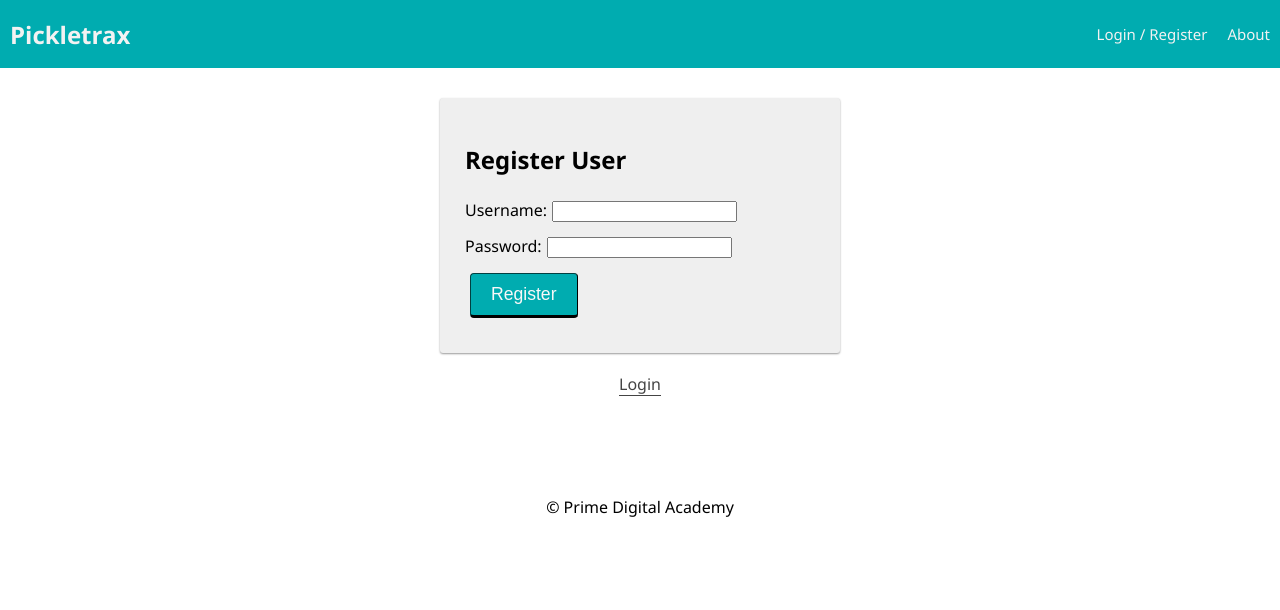
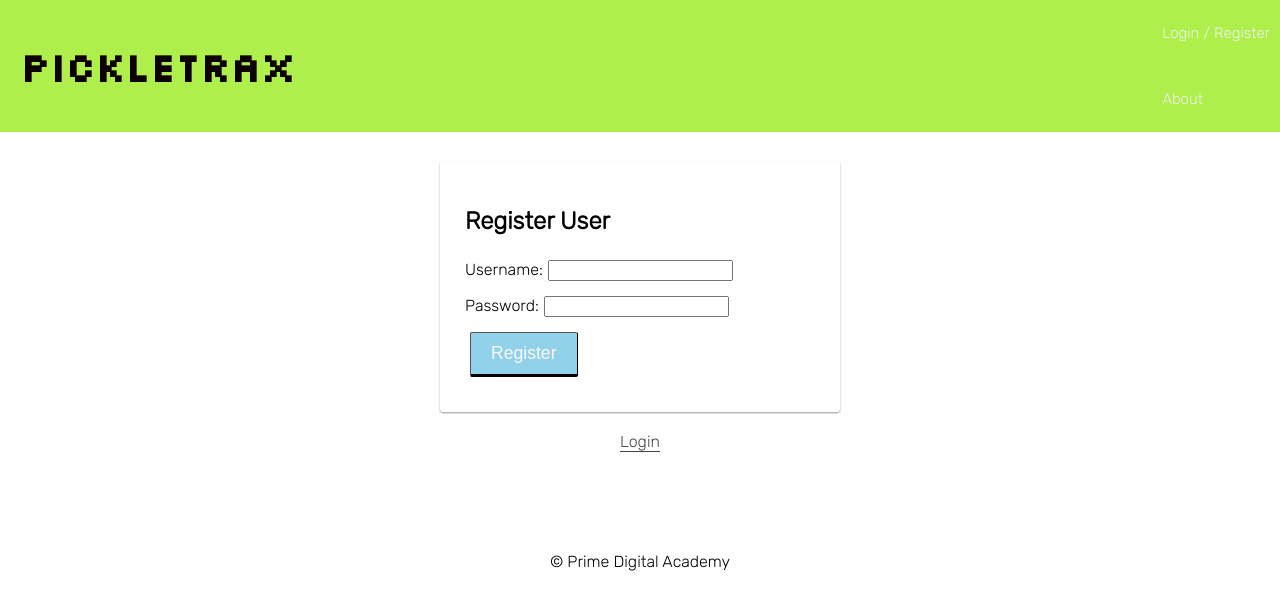
Before and after one commit to oscar-oscar/prime-solo-project, a React (Create React App) app: page /#/registration in a window 1280 px wide. Shown: the top 610 px of the page. Built offline with nearby package versions, Linux system fonts and the light colour scheme; no server answers.

Commit message:
test out css ideas

```diff
--- a/public/index.html
+++ b/public/index.html
@@ -1,16 +1,27 @@
 <!doctype html>
 <html lang="en">
+
 <head>
   <meta charset="utf-8">
   <meta name="viewport" content="width=device-width, initial-scale=1, shrink-to-fit=no">
   <meta name="theme-color" content="#000000">
+  <link rel="stylesheet" href="https://fonts.googleapis.com/css?family=Roboto:300,400,500,700&display=swap" />
+  <link rel="stylesheet" href="https://fonts.googleapis.com/icon?family=Material+Icons" />
+  <link rel="preconnect" href="https://fonts.googleapis.com">
+  <link rel="preconnect" href="https://fonts.gstatic.com" crossorigin>
+  <link href="https://fonts.googleapis.com/css2?family=Rubik:ital,wght@0,300;1,300&family=Silkscreen&display=swap"
+    rel="stylesheet">
+
+
 
   <title>App</title>
 </head>
+
 <body>
   <noscript>
     You need to enable JavaScript to run this app.
   </noscript>
   <div id="react-root"></div>
 </body>
+
 </html>
--- a/src/components/AddGame/AddGame.jsx
+++ b/src/components/AddGame/AddGame.jsx
@@ -13,7 +13,6 @@ function AddGame() {
     const history = useHistory();
     const dispatch = useDispatch();
 
-    const [newGame, setNewGame] = useState([]);
     const [myScore, setMyscore] = useState('');
     const [oppScore, setOppScore] = useState('');
     const [partnerName, setPartnerName] = useState('');
@@ -21,7 +20,7 @@ function AddGame() {
     const [opponentTwoName, setOpponentTwoName] = useState('');
     const [courtlocation, setCourtlocation] = useState('');
     const [gameDate, setGameDate] = useState('');
-
+    const [notes, setNotes] = useState('');
 
 
     // will dispatch here
@@ -37,6 +36,7 @@ function AddGame() {
                 score_a: myScore,
                 score_b: oppScore,
                 location: courtlocation,
+                notes: notes
 
             }
         })
@@ -105,7 +105,6 @@ function AddGame() {
                         const limit = 2;
                         setMyscore(event.target.value.slice(0, limit));
                     }}
-
                 />
 
                 <label>Opp Score</label>
--- a/src/components/App/App.css
+++ b/src/components/App/App.css
@@ -5,7 +5,7 @@ body,
 }
 
 body {
-  font-family: 'Segoe UI', Tahoma, Geneva, Verdana, sans-serif;
+  font-family: 'Rubik', sans-serif;
   margin: 0px;
 }
 
@@ -22,6 +22,7 @@ Container
   padding: 20px;
 }
 
+
 /* --------------------------------------------------------------------------------
 Button
 -------------------------------------------------------------------------------- */
@@ -29,13 +30,11 @@ Button
 .btn {
   display: inline-block;
   padding: 10px 20px;
-  border-color: #014041;
   border-width: 1px 1px 3px;
-  border-radius: 4px;
-  background-color: #00acb0;
+  border-radius: 2px;
+  background-color: #92D1EA;
   color: #f8f8f8;
   font-size: 1.1rem;
-  outline: 0;
   cursor: pointer;
 }
 
@@ -55,7 +54,7 @@ Button
 }
 
 .btn:hover {
-  background-color: #008183;
+  background-color: #AFEF4B;
   text-decoration: none;
 }
 
@@ -72,8 +71,15 @@ Button
 
 .btn_asLink:hover {
   background-color: transparent;
-  border-color: #008183;
   color: #008183;
+}
+
+.game-list{
+  margin: 20px;
+}
+
+.game-list-h2{
+  font-family: S;
 }
 
 /* --------------------------------------------------------------------------------
@@ -101,7 +107,6 @@ Form Treatment
   max-width: 100%;
   padding: 25px;
   margin: 0 auto 20px;
-  background-color: #efefef;
   border-radius: 3px;
   box-shadow: 0 1px 2px rgb(0, 0, 0, 0.4);
 }
--- /dev/null
+++ b/src/components/Dashboard/Dashboard.css
@@ -0,0 +1,16 @@
+.logBtn{
+
+  padding: 10px 20px;
+  margin: 20px;
+  align-items: center;
+}
+
+.game-list-h2 {
+    font-family: 'Silkscreen', 'Courier New', Courier, monospace;
+    text-align: center;
+    font-size: 32px;
+    font-weight: 700;
+    color: #403f3f;
+    padding: 20px;
+    margin: 0px;
+  }
--- a/src/components/Dashboard/Dashboard.jsx
+++ b/src/components/Dashboard/Dashboard.jsx
@@ -4,6 +4,11 @@ import axios from 'axios';
 import { useDispatch, useSelector } from 'react-redux';
 import { useHistory } from 'react-router-dom';
 import LogGame from '../AddGame/AddGame';
+import Grid2 from '@mui/material/Unstable_Grid2';
+import Button from '@mui/material/Button';
+import Grid from '@mui/material/Grid';
+import './Dashboard.css';
+
 
 //this is the main page of the app
 //user should see a list of their games played
@@ -41,23 +46,28 @@ function Dashboard() {
 
 
     return (
-        <div>
-            <h3>Game List</h3>
-            <button onClick={() => history.push('/add')} className="button">Log Game</button>
+        <div className="game-list">
+        <Grid container spacing={{ xs: 2, md: 3 }} columns={{ xs: 4, sm: 8, md: 12 }}>
+            <Grid item xs={12} >
+
+                    <div><h4>display record here</h4>
+                    <h2 className="game-list-h2">Game List</h2>
+                    </div>
+                    <Button sx={{ margin: 4 }} color="primary" variant="contained" onClick={() => history.push('/add')} className="button">Log New Game</Button>
                     <ul>
                         {gameList.map(game => {
                             return (
                                 <li key={game.id}>
-                            <div>Game Date: <h3>{game.date}</h3></div><br />
+                                    <div>Game Date: {game.date} </div><br />
                                     <div>My Score: {game.score_a} Opponent : {game.score_b}</div>
                                     <div>Location: {game.location}</div>
 
                                     {game.partner ?
-                                <div><h2>My Partner:{game.partner}</h2></div> : null}
+                                        <div>My Partner: {game.partner}</div> : null}
 
                                     <div>Played against: {game.opponent_1}</div>
                                     {game.opponent_2 ?
-                                <div><h2>and {game.opponent_2}</h2></div> : null}
+                                        <div> and {game.opponent_2} </div> : null}
                                     <br />
 
                                     <button onClick={() => seeDetails(game)}>See Details</button>
@@ -67,6 +77,8 @@ function Dashboard() {
                             )
                         })}
                     </ul>
+                </Grid>
+            </Grid>
         </div>
     )
 
--- a/src/components/Details/Details.jsx
+++ b/src/components/Details/Details.jsx
@@ -3,6 +3,7 @@ import { useEffect, useState } from 'react';
 import axios from 'axios';
 import { useDispatch, useSelector } from 'react-redux';
 import { useHistory, useParams } from 'react-router-dom';
+import Button from '@mui/material/Button';
 
 function Details() {
     console.log('in Details comp');
@@ -42,7 +43,10 @@ function Details() {
             <h2>VS</h2>
             <h3>{gameDetails.opponent_1} &amp; {gameDetails.opponent_2}</h3>
             <h3>Location: {gameDetails.location}</h3>
-            <button  style={{cursor: 'pointer'}} onClick={() => deleteGame(gameDetails.id)}>Delete</button>
+            <Button sx={{ margin: 4 }} color="error" variant="contained" onClick={() => deleteGame(gameDetails.id)}>Delete</Button>
+            <br/>
+
+            <Button sx={{ margin: 4 }} color="primary" variant="contained" onClick={() => history.push('/dashboard')}>Back</Button>
         </div>
     )
 }
--- a/src/components/Nav/Nav.css
+++ b/src/components/Nav/Nav.css
@@ -5,7 +5,8 @@
   align-items: center;
 
   margin: 0 0 30px;
-  background-color: #00acb0;
+  background-color:  #AFEF4B;
+  ;
   overflow: hidden;
 }
 
@@ -14,18 +15,20 @@
 }
 
 .nav-title {
-  font-size: 24px;
+  font-family: 'Silkscreen', 'Courier New', Courier, monospace;
+  text-align: center;
+  font-size: 40px;
   font-weight: 700;
-  color: #f2f2f2;
-  padding-left: 10px;
-  margin: 0;
+  color: #0e0101;
+  padding: 20px;
+  margin: 0px;
 }
 
 .navLink {
-  display: inline-block;
+  display: block;
   color: #f2f2f2;
-  background-color: #00acb0;
-  text-align: center;
+  background-color: #AFEF4B;
+  text-align: inherit;
   padding: 24px 10px;
   text-decoration: none;
   font-size: 15px;
@@ -38,5 +41,5 @@
 }
 
 .navLink:hover {
-  background-color: #008183;
+  background-color: #92D1EA;
 }
--- a/src/components/Nav/Nav.jsx
+++ b/src/components/Nav/Nav.jsx
@@ -24,13 +24,13 @@ function Nav() {
         {/* If a user is logged in, show these links */}
         {user.id && (
           <>
-            <Link className="navLink" to="/user">
+            {/* <Link className="navLink" to="/user">
               Home
-            </Link>
+            </Link> */}
 
-            <Link className="navLink" to="/info">
+            {/* <Link className="navLink" to="/info">
               Info Page
-            </Link>
+            </Link> */}
 
             <Link className="navLink" to="/dashboard">
               Dashboard
```
Also changed, not shown: package.json (+8 -1 lines), src/components/AddSinglesGame/AddSinglesGame.jsx (added, +118 -0 lines). Lines whose indentation alone changed are shown as unchanged.
